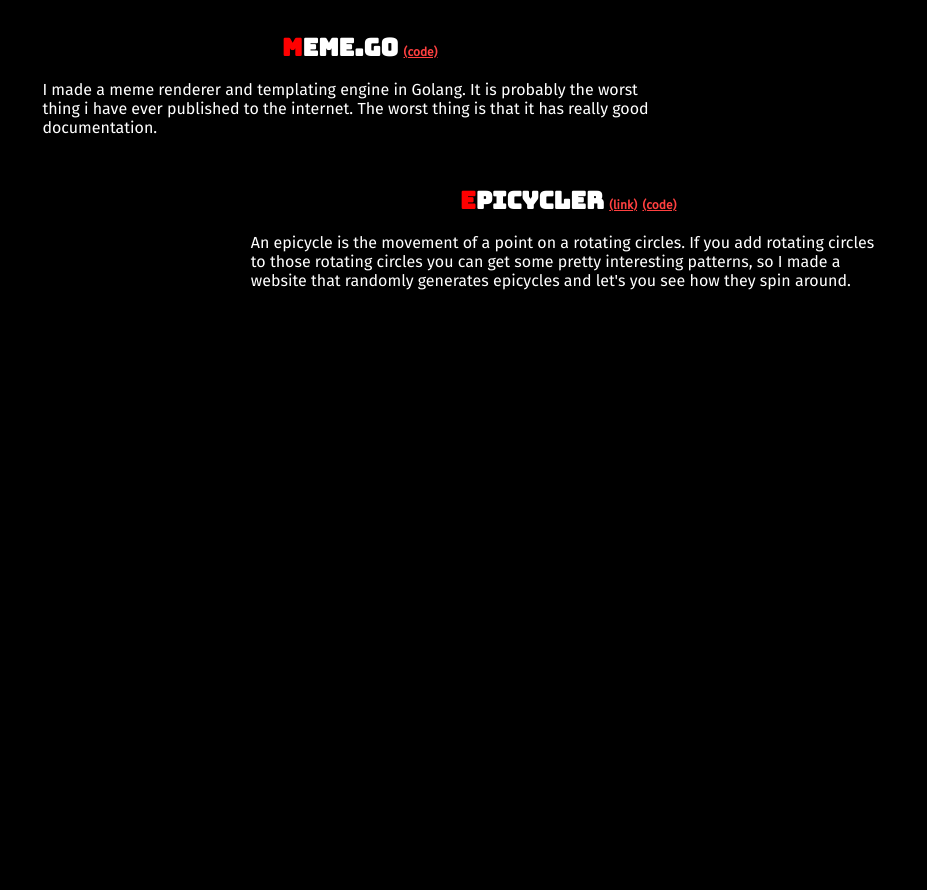
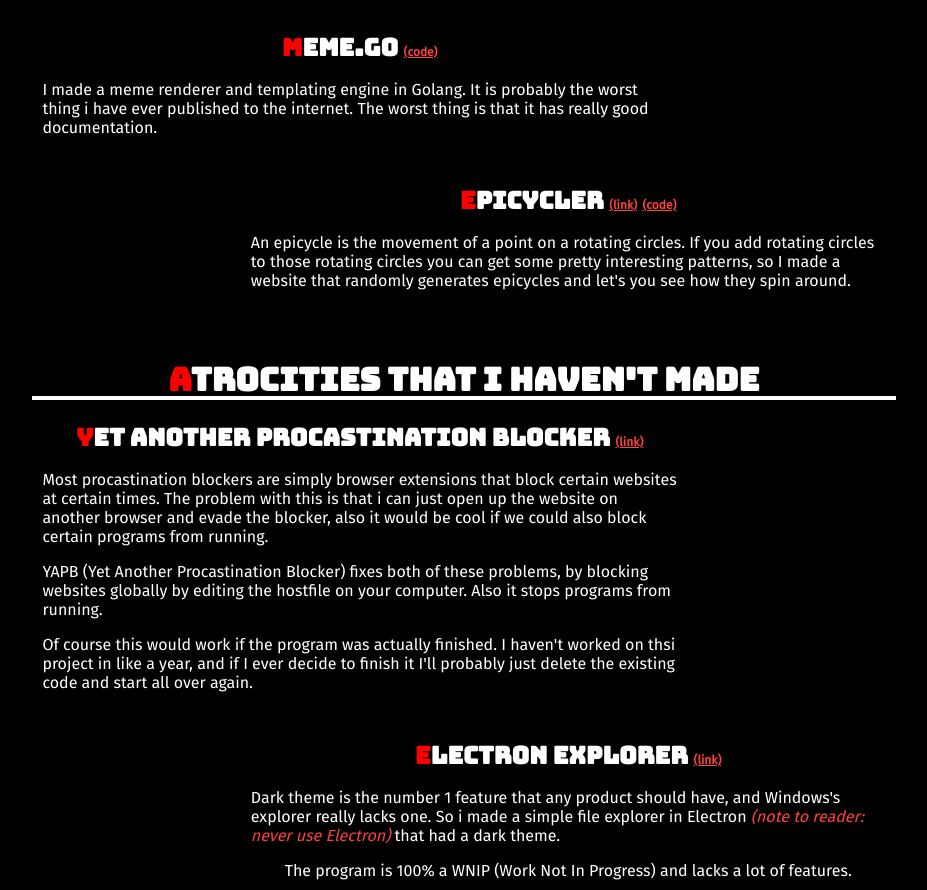
Before and after one commit to SrKomodo/srkomodos-simply-splendid-showcase-site, a website built with webpack: page src/index.html in a window 1280 px wide. Shown: the part 1204-2094 px from the top of the page, without its empty margins (176-1103 px from the left). Before the commit the page ends 1504 px from the top, so only its background shows below. Built offline with nearby package versions, Linux system fonts and the light colour scheme.

Commit message:
add some unfinished projects

```diff
--- a/src/index.html
+++ b/src/index.html
@@ -29,8 +29,8 @@
     <article>
       <h1>Who even are you?</h1>
       <p>
-        I'm nobody important, I just enjoy doing this kind of stuff so I publish it to the
-        <em>internet tubes</em> just in case somebody else that also enjoys doing that stuff wants to see the stuff that I did.
+        I'm nobody important, I just enjoy doing this kind of stuff so I publish it to the internet tubes just in case somebody else
+        that also enjoys doing that stuff wants to see the stuff that I did.
       </p>
     </article>
     <article>
@@ -108,6 +108,40 @@
         they spin around.
       </p>
     </article>
+    <h1>Atrocities that I haven't made</h1>
+    <article>
+      <h1>
+        Yet Another Procastination Blocker
+        <a href="https://github.com/SrKomodo/yapb">(link)</a>
+      </h1>
+      <p>
+        Most procastination blockers are simply browser extensions that block certain websites at certain times. The problem with
+        this is that i can just open up the website on another browser and evade the blocker, also it would be cool if we
+        could also block certain programs from running.
+      </p>
+      <p>
+        YAPB (Yet Another Procastination Blocker) fixes both of these problems, by blocking websites globally by editing the hostfile
+        on your computer. Also it stops programs from running.
+      </p>
+      <p>
+        Of course this would work if the program was actually finished. I haven't worked on thsi project in like a year, and if I
+        ever decide to finish it I'll probably just delete the existing code and start all over again.
+      </p>
+    </article>
+    <article>
+      <h1>
+        Electron Explorer
+        <a href="https://github.com/SrKomodo/Electron-Explorer">(link)</a>
+      </h1>
+      <p>
+        Dark theme is the number 1 feature that any product should have, and Windows's explorer really lacks one. So i made a simple
+        file explorer in Electron
+        <em>(note to reader: never use Electron)</em> that had a dark theme.
+      </p>
+      <p>
+        The program is 100% a WNIP (Work Not In Progress) and lacks a lot of features.
+      </p>
+    </article>
   </main>
 </body>
 
```
